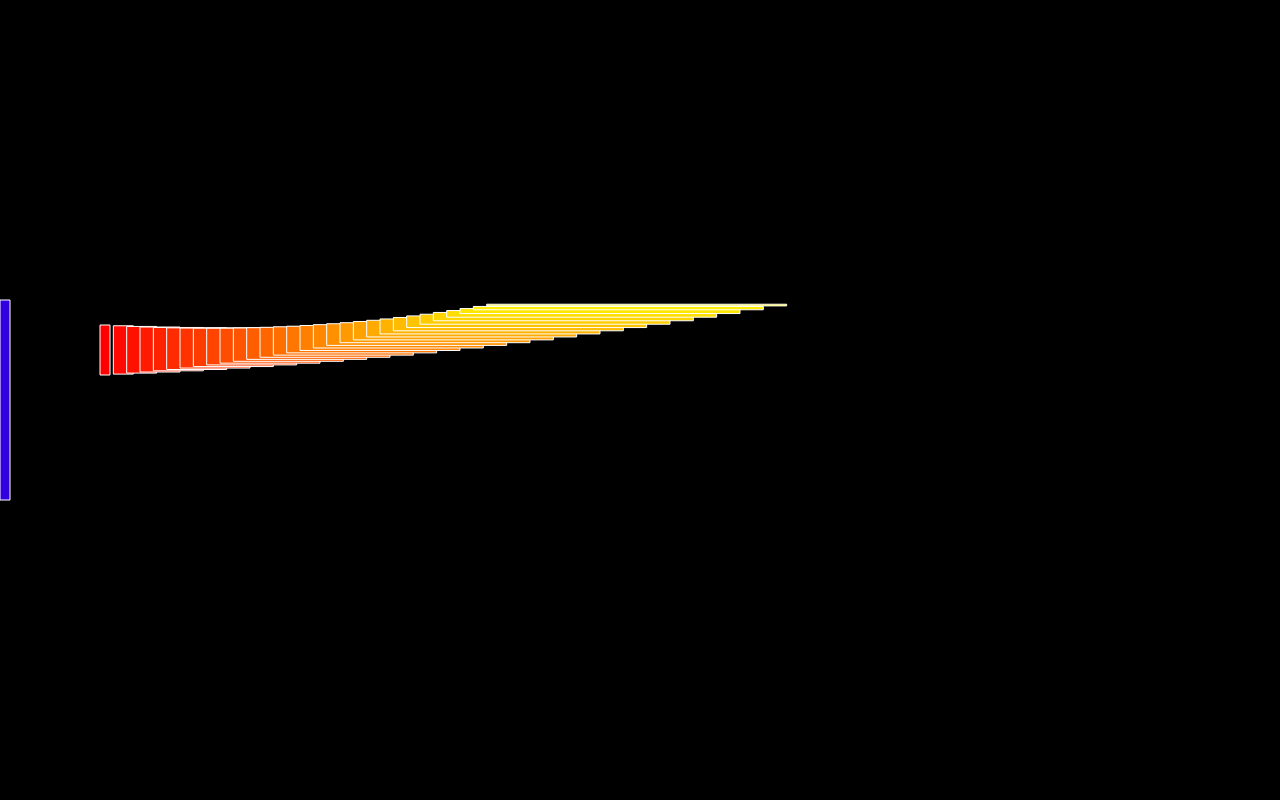
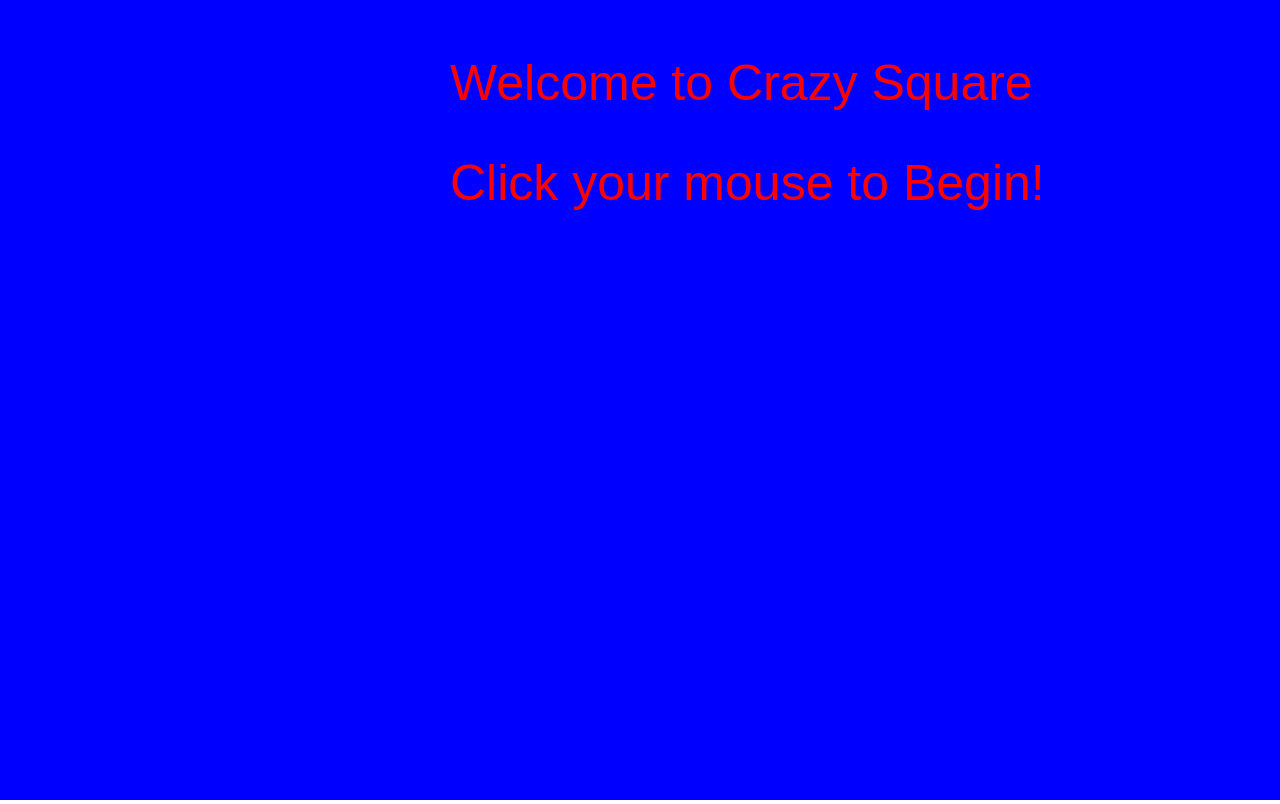
Before and after one commit to jetpack115/2510IntrotoGameDev, a plain HTML site: page index.html in a window 1280 px wide. Drawn offline with Linux system fonts and the light colour scheme.

Commit message:
Add files via upload

```diff
--- a/index.html
+++ b/index.html
@@ -39,22 +39,9 @@
         }
 
 
-
-
-
         let gameWon = true
         let { canvas, ctx } = getCanvas();
 
-        // This part loads the initial rectangle on the screen so places where you want it
-        let rectangles = []
-
-        let startX = 100;
-        let startY = 400;
-        let offsetX = 50;
-        let width = 10;
-        let height = 50;
-        let max = 30;
-        let maxWidth = 400;
 
         //My turn to make somthing cool just a jumping square
 
@@ -100,26 +87,44 @@
 
 
 
+        //Start Menu
+        let StartofGame = true;
 
-        //Define the model
-        for (let i = 0; i < max; i++) {
+        //Round and speed
+        let round = 1
+        let speed = 10
+
+        //Particle Effects
+        let speedEffects = 1;
+        // This part loads the initial rectangle on the screen so places where you want it
+        let stars = []
+
+        let startXParticles = 100;
+        let startYParticles = 400;
+        let offsetX = 50;
+        let width = 1;
+        let height = 1;
+        let maxParticles = 300;
+        let maxWidth = 400;
+
+        //Define the model for particles
+        for (let i = 0; i < maxParticles; i++) {
 
             let toAdd = {};
-            let percent = i / max;
-            let offset = maxWidth * percent;
-            let h = (1 - (i / max)) * height
+            let h = height
 
-            toAdd.x = startX + offset;
-            toAdd.y = startY - 50 - h / 2;
-            toAdd.w = width + i * 10;
+            toAdd.x = Math.floor(Math.random() * 1700) + 0;
+            toAdd.y = Math.floor(Math.random() * 1000) + 0;
+            toAdd.w = width + speedEffects;
             toAdd.h = h;
 
             toAdd.r = 255;
-            toAdd.g = percent * 255;
+            toAdd.g = 247;
             toAdd.b = 0;
 
-            rectangles.push(toAdd)
+            stars.push(toAdd)
         }
+
 
 
         function tick() {
@@ -128,25 +133,33 @@
         }
 
         function update() {
-            let i = 0
-            for (let rectangle of rectangles) {
+            if (StartofGame)
+            {
+                // Don't make anything yet we havent started
+            }
 
-                rectangle.b = 0;
-                if (mouseIsDown)
-                    rectangle.b = 255;
+            else
+            {
+                for (let star of stars) {
+
+                    if (star.x > 0)
+                    {
+                        star.x = star.x - speedEffects
+                    }
+                    else
+                    {
+                        star.x = star.x + 1700
+                    }
+            }
 
 
-                let h = (1 - (i / rectangles.length)) * height
 
-                let percent = i / max;
-                let percentSquared = percent * percent;
 
-                rectangle.y = startY - 50 - h / 2 + ease(Time.timePassed) * 50 * percentSquared;
 
-                i++;
-            }
+
                 //Let my square move across the screen and jump with clicks
-            rectangles2[0].x = rectangles2[0].x + Time.timePassed
+
+                rectangles2[0].x = rectangles2[0].x + speed
                 //rectangles2[0].y = rectangles2[0].y + Time.timePassed
                 //rectangles2[0].w = rectangles2[0].w + Time.timePassed
                 //rectangles2[0].h = rectangles2[0].h + Time.timePassed
@@ -161,16 +174,16 @@
                 //Find center of portal2 used for our range
 
                 //Bottom of portal2
-            let heightyLocationDifAdd = rectanglesp2[0].y + (rectanglesp2[0].h / 2)
+                let heightyLocationDifAdd = rectanglesp2[0].y + (rectanglesp2[0].h)
                 //Top of portal2
-            let heightyLocationDifSub = rectanglesp2[0].y - (rectanglesp2[0].h / 2)
+                let heightyLocationDifSub = rectanglesp2[0].y
 
                 //Find center of square
 
                 //Bottom of square
-            let hLDAdd = rectangles2[0].y + (rectangles2[0].h / 2)
+                let hLDAdd = rectangles2[0].y + (rectangles2[0].h)
                 //Top of square
-            let hlDSub = rectangles2[0].y - (rectangles2[0].h / 2)
+                let hlDSub = rectangles2[0].y
 
 
                 //Condition that passes if square makes it into the final portal
@@ -183,46 +196,74 @@
 
                     //Randaomize the next exit gate
                     rectanglesp2[0].y = Math.floor(Math.random() * 300) + 100
+                    round += 1
+                    speed += round / 25
+                    speedEffects += 1
+
+
+
 
 
                 }
-            else if (rectangles2[0].x >= rectanglesp2[0].x)
+                else if (rectangles2[0].x >= rectanglesp2[0].x || rectangles2[0].y < 0)
                 {
                     //lose
-                gameWon = false;
-
+                    StartofGame = true;
+                    rectangles2[0].x = 0
+                    rectangles2[0]. y = 300
+                    rectangles2[0].x = 0
+                    speed = 10
+                    round = 1
+                    speedEffects = 1
                 }
-            //else if (!mouseIsDown)
-            //{
-            //
-            //}
+            }
 
         }
 
         function draw() {
 
+            // if we havent started the game
+            if (StartofGame)
+            {
+                ctx.fillStyle = "Blue"
+                ctx.strokeStyle = "green"
+                ctx.fillRect(0, 0, ctx.canvas.width, ctx.canvas.height);
+
+                ctx.fillStyle = `rgb(${255}, ${0}, ${0})`
+                ctx.font = "50px Arial";
+                ctx.fillText("Welcome to Crazy Square", 450, 100);
+                ctx.fillText("Click your mouse to Begin!", 450, 200);
+                if (mouseIsDown)
+                {
+                    StartofGame = false
+                }
+            }
+            else
+            {
             ctx.fillStyle = "black"
             ctx.strokeStyle = "green"
             ctx.fillRect(0, 0, ctx.canvas.width, ctx.canvas.height);
             let i = 0;
-            for (let rectangle of rectangles) {
-                let rectangle = rectangles[i];
 
-                ctx.fillStyle = `rgb(${rectangle.r},${rectangle.g},${rectangle.b})`
+            for (let star of stars) {
+                let star = stars[i];
+
+                ctx.fillStyle = `rgb(${star.r},${star.g},${star.b})`
                 ctx.strokeStyle = "white"
 
                 ctx.beginPath()
                 ctx.rect(
-                    rectangle.x,
-                    rectangle.y,
-                    rectangle.w,
-                    rectangle.h
+                    star.x,
+                    star.y,
+                    star.w,
+                    star.h
                 )
                 ctx.fill();
                 ctx.stroke();
                 i++;
 
             }
+
             //Draw portal 1
             ctx.fillStyle = `rgb(${rectanglesp1[0].r}, ${rectanglesp1[0].g}, ${rectanglesp1[0].b})`
             ctx.strokeStyle = "white"
@@ -266,15 +307,21 @@
                 ctx.fill();
                 ctx.stroke();
 
-            if (!gameWon)
-            {
+                //Draw my speed and round
                 ctx.fillStyle = `rgb(${255}, ${0}, ${0})`
-                ctx.font = "200px Arial";
-                ctx.fillText("YOU LOSE", 175, 400);
-                die("Sorry")
-            }
+                ctx.font = "50px Arial";
+                ctx.fillText("Round", 600, 100)
+                ctx.fillText(round, 600, 150);
+                ctx.fillText("Speed",850, 100)
+                ctx.fillText(speed, 850, 150);
+
+                //Draw speed effects
+
+
+
 
                 Time.timePassed += Time.secondsBetweenFrame;
+            }
          }
 
         setInterval(tick, Time.millisecondsBetweenFrames)
```
Lines whose indentation alone changed are shown as unchanged.
